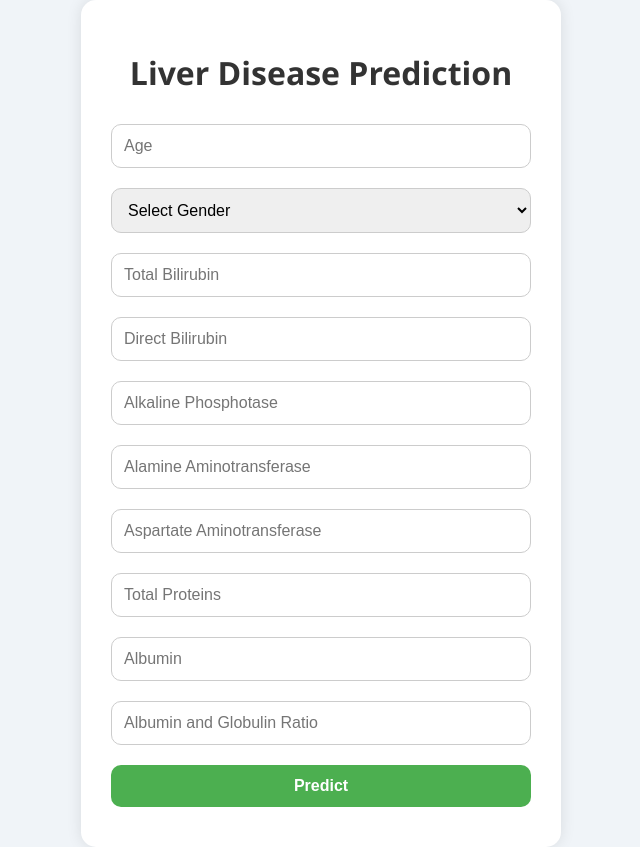
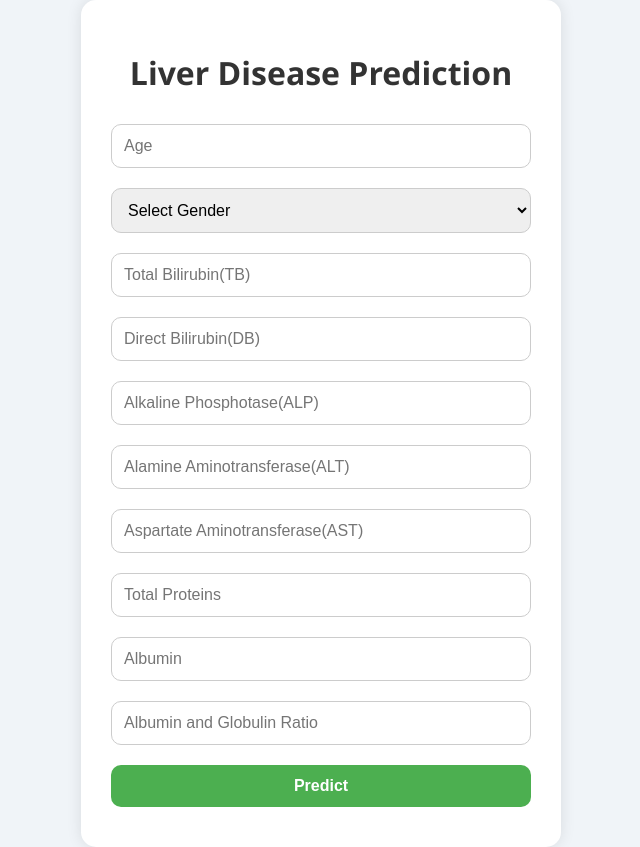
Before and after one commit to sabarisiddharth/liver-disease-predictor, a Flask app: page / in a window 1280 px wide. Shown: the whole page, without its empty margins (319-959 px from the left). Run offline with Flask 3, Linux system fonts and the light colour scheme; parts of the project's set-up code (start-up, migrations or seed data) failed here and were passed over.

Commit message:
Update index.html

```diff
--- a/templates/index.html
+++ b/templates/index.html
@@ -15,11 +15,11 @@
         <option value="male">Male</option>
         <option value="female">Female</option>
       </select>
-      <input type="number" step="0.1" name="Total_Bilirubin" placeholder="Total Bilirubin" required>
-      <input type="number" step="0.1" name="Direct_Bilirubin" placeholder="Direct Bilirubin" required>
-      <input type="number" name="Alkaline_Phosphotase" placeholder="Alkaline Phosphotase" required>
-      <input type="number" name="Alamine_Aminotransferase" placeholder="Alamine Aminotransferase" required>
-      <input type="number" name="Aspartate_Aminotransferase" placeholder="Aspartate Aminotransferase" required>
+      <input type="number" step="0.1" name="Total_Bilirubin" placeholder="Total Bilirubin(TB)" required>
+      <input type="number" step="0.1" name="Direct_Bilirubin" placeholder="Direct Bilirubin(DB)" required>
+      <input type="number" name="Alkaline_Phosphotase" placeholder="Alkaline Phosphotase(ALP)" required>
+      <input type="number" name="Alamine_Aminotransferase" placeholder="Alamine Aminotransferase(ALT)" required>
+      <input type="number" name="Aspartate_Aminotransferase" placeholder="Aspartate Aminotransferase(AST)" required>
       <input type="number" step="0.1" name="Total_Protiens" placeholder="Total Proteins" required>
       <input type="number" step="0.1" name="Albumin" placeholder="Albumin" required>
       <input type="number" step="0.1" name="Albumin_and_Globulin_Ratio" placeholder="Albumin and Globulin Ratio" required>
```
